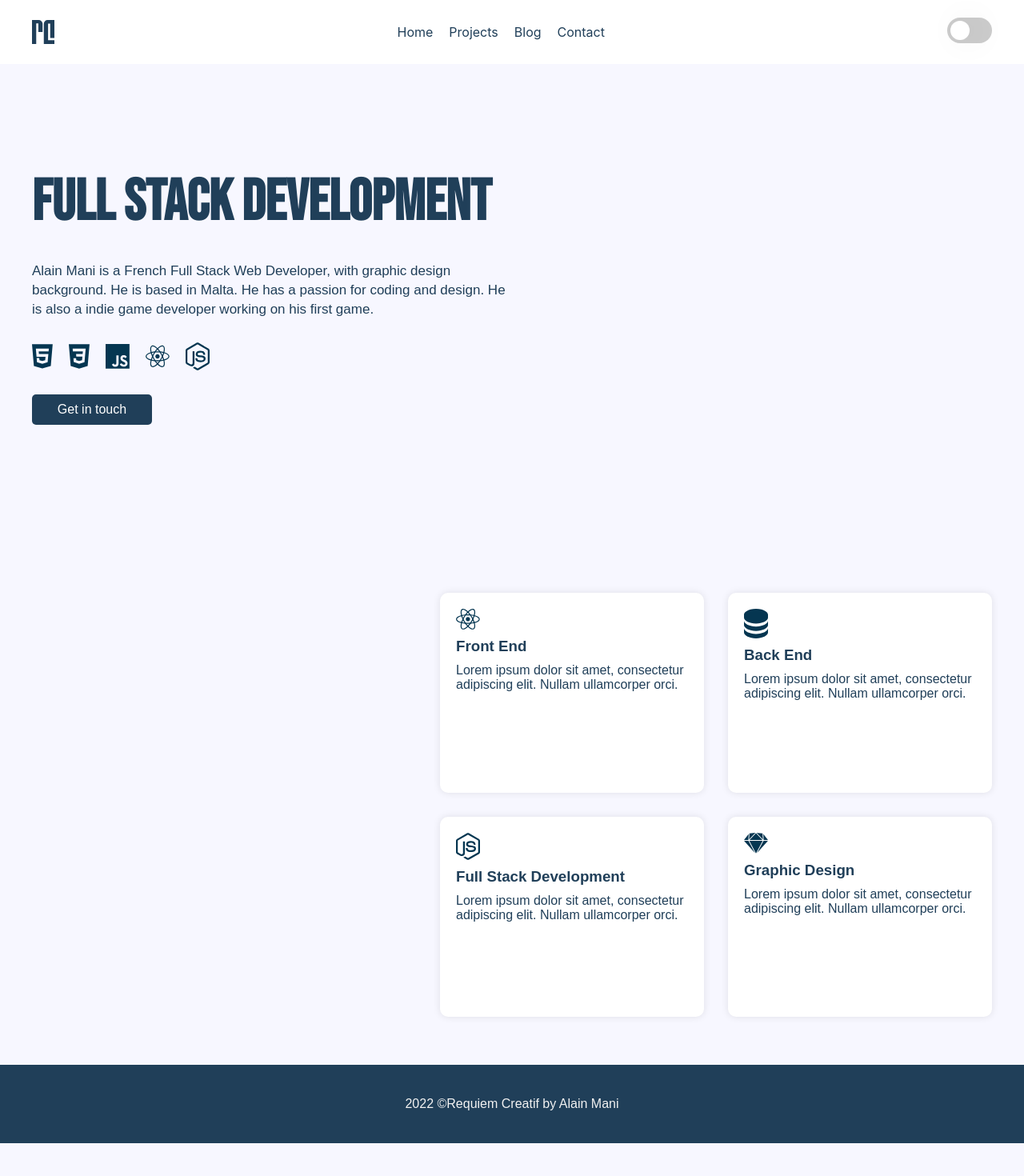
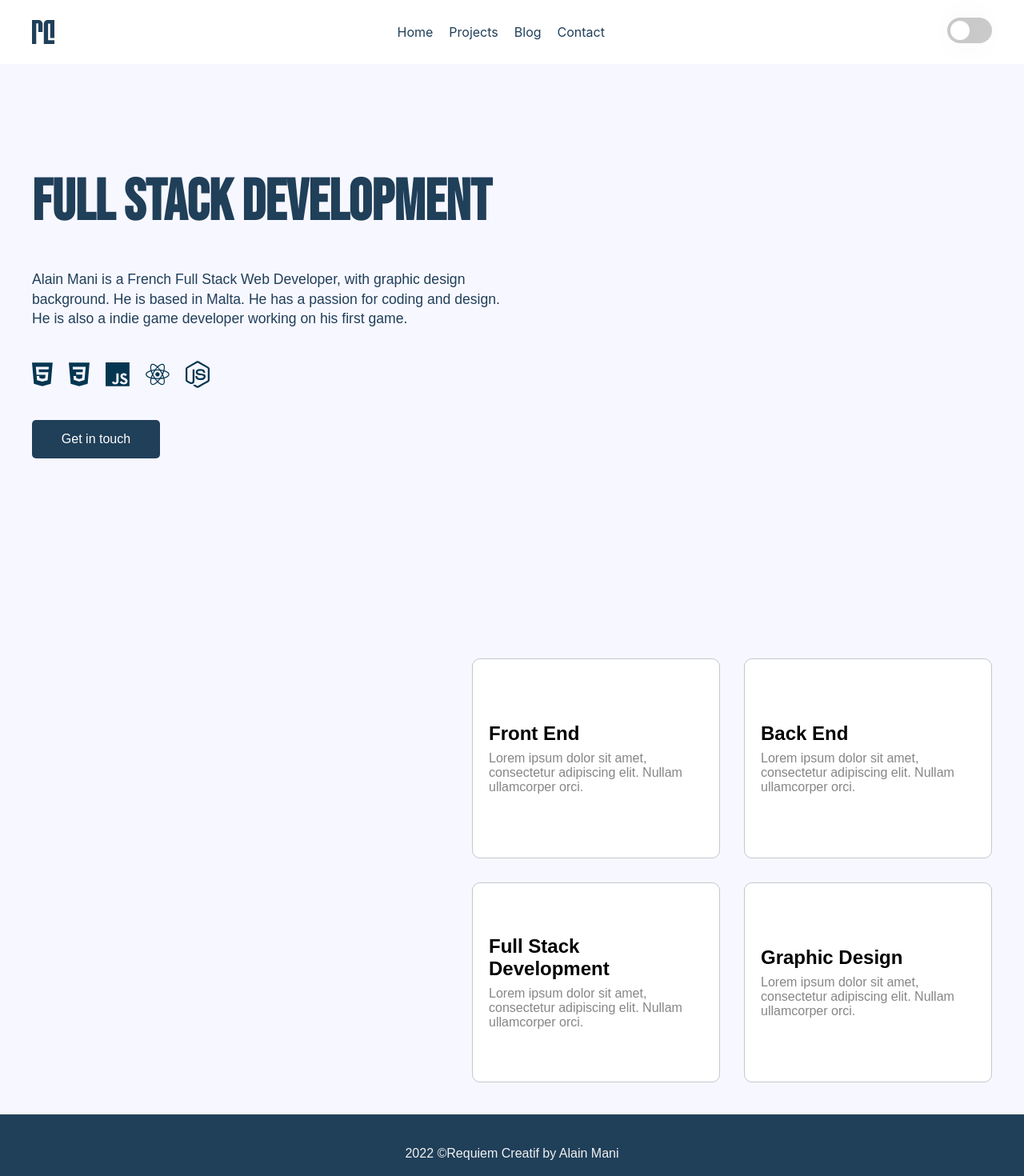
Before and after one commit to requiemcreatif/personal-web-v1-react, a React (Create React App) app: page / in a window 1280 px wide. Shown: the top 1470 px of the page at 80% size. Before the commit the page ends 1429 px from the top, so only its background shows below. Built offline with nearby package versions, Linux system fonts and the light colour scheme; a web font is replaced by a local one.

Commit message:
main layout done.

```diff
--- a/src/App.css
+++ b/src/App.css
@@ -103,3 +103,61 @@ h2 {
     calc(var(--button-width) - var(--toggle-wider) - var(--button-toggle-offset))
   );
 }
+
+/* Card animations */
+.card {
+  width: 310px;
+  height: 250px;
+  border-radius: 10px;
+  background: #ffffff;
+  position: relative;
+  padding: 2rem;
+  border: 0.5px solid #c3c6ce;
+  transition: 0.5s ease-out;
+  overflow: visible;
+}
+
+.card-details {
+  color: black;
+  height: 100%;
+  gap: 0.5em;
+  display: grid;
+  place-content: center;
+}
+
+.card-button {
+  transform: translate(-50%, 125%);
+  width: 60%;
+  border-radius: 0.5rem;
+  border: none;
+  background-color: #008bf8;
+  color: #fff;
+  font-size: 1.5rem;
+  padding: 1rem 1rem;
+  position: absolute;
+  left: 50%;
+  bottom: 0;
+  opacity: 0;
+  transition: 0.3s ease-out;
+}
+
+.text-body {
+  color: rgb(134, 134, 134);
+}
+
+/*Text*/
+.text-title {
+  font-size: 1.5em;
+  font-weight: bold;
+}
+
+/*Hover*/
+.card:hover {
+  border-color: #008bf8;
+  box-shadow: 0 4px 18px 0 rgba(0, 0, 0, 0.25);
+}
+
+.card:hover .card-button {
+  transform: translate(-50%, 50%);
+  opacity: 1;
+}
--- a/src/components/Cards.js
+++ b/src/components/Cards.js
@@ -19,7 +19,7 @@ const Wrapper = styled.div`
   }
 `;
 
-const Div = styled.div`
+/*const Div = styled.div`
   display: grid;
   grid-template-columns: repeat(2, 1fr);
   justify-items: center;
@@ -46,14 +46,32 @@ const Div = styled.div`
     }
 
     &:hover {
-      background-color: #2998d5;
-      color: #fff;
+      //background-color: #2998d5;
+      //color: #fff;
       transition: 0.5s;
       scale: 1.1;
     }
 
     img {
       width: 30px;
+    }
+  }
+`;*/
+
+const Div = styled.div`
+  display: grid;
+  grid-template-columns: repeat(2, 1fr);
+  justify-items: center;
+  align-items: center;
+  gap: 3rem;
+  padding: 0 4rem;
+  margin: 4rem auto;
+
+  @media (max-width: 768px) {
+    grid-template-columns: 1fr;
+
+    .card {
+      width: 80%;
     }
   }
 `;
@@ -63,28 +81,64 @@ const Cards = () => {
     <Wrapper>
       <div></div>
       <Div>
-        <div>
+        <div class="card">
+          <div class="card-details">
+            <p class="text-title">Front End</p>
+            <p class="text-body">
+              Lorem ipsum dolor sit amet, consectetur adipiscing elit. Nullam ullamcorper orci.
+            </p>
+          </div>
+          <button class="card-button">More info</button>
+        </div>
+        <div class="card">
+          <div class="card-details">
+            <p class="text-title">Back End</p>
+            <p class="text-body">
+              Lorem ipsum dolor sit amet, consectetur adipiscing elit. Nullam ullamcorper orci.
+            </p>
+          </div>
+          <button class="card-button">More info</button>
+        </div>
+        <div class="card">
+          <div class="card-details">
+            <p class="text-title">Full Stack Development</p>
+            <p class="text-body">
+              Lorem ipsum dolor sit amet, consectetur adipiscing elit. Nullam ullamcorper orci.
+            </p>
+          </div>
+          <button class="card-button">More info</button>
+        </div>
+        <div class="card">
+          <div class="card-details">
+            <p class="text-title">Graphic Design</p>
+            <p class="text-body">
+              Lorem ipsum dolor sit amet, consectetur adipiscing elit. Nullam ullamcorper orci.
+            </p>
+          </div>
+          <button class="card-button">More info</button>
+        </div>
+        {/* <div className="cards card">
           <img src={react} alt="" />
           <h3>Front End</h3>
           <p>Lorem ipsum dolor sit amet, consectetur adipiscing elit. Nullam ullamcorper orci.</p>
         </div>
 
-        <div>
+        <div className="cards card">
           <img src={backend} alt="" />
           <h3>Back End</h3>
           <p>Lorem ipsum dolor sit amet, consectetur adipiscing elit. Nullam ullamcorper orci.</p>
         </div>
 
-        <div>
+        <div className="cards card">
           <img src={nodejs} alt="" />
           <h3>Full Stack Development</h3>
           <p>Lorem ipsum dolor sit amet, consectetur adipiscing elit. Nullam ullamcorper orci.</p>
         </div>
-        <div>
+        <div className="cards card">
           <img src={sketch} alt="" />
           <h3>Graphic Design</h3>
           <p>Lorem ipsum dolor sit amet, consectetur adipiscing elit. Nullam ullamcorper orci.</p>
-        </div>
+        </div> */}
       </Div>
     </Wrapper>
   );
--- a/src/components/Header.js
+++ b/src/components/Header.js
@@ -20,7 +20,8 @@ const HeaderDiv = styled.div`
     &:hover {
       transform: scale(1.2);
       transition: 0.2s;
-      filter: invert(1);
+      filter: invert(49%) sepia(79%) saturate(1630%) hue-rotate(326deg) brightness(99%)
+        contrast(101%);
     }
   }
 
@@ -36,24 +37,22 @@ const HeaderDiv = styled.div`
   div:first-child {
     display: flex;
     flex-direction: column;
-    gap: 3rem;
+    gap: 4rem;
 
     h1 {
       font-size: 4.5em;
-      //color: #203f59;
     }
     p {
-      font-size: 1.7rem;
-      //color: #203f59;
+      font-size: 1.1em;
       line-height: 1.4;
     }
     button {
       color: #fff;
       border: none;
-      padding: 1rem 2rem;
+      padding: 1.5rem 2rem;
       border-radius: 5px;
       font-size: 1.6rem;
-      width: 150px;
+      width: 160px;
       cursor: pointer;
       &:hover {
         background-color: #fe5f55;
@@ -77,7 +76,7 @@ const Header = () => {
           working on his first game.
         </p>
         <div className="images">
-          <img src={html} style={{ width: "26px" }} alt="html" />
+          <img className="icon" src={html} style={{ width: "26px" }} alt="html" />
           <img src={css} alt="css" style={{ width: "26px" }} />
           <img src={javascript} alt="javascript" />
           <img src={react} alt="react" />
```
Also changed, not shown: src/img/html.svg.
